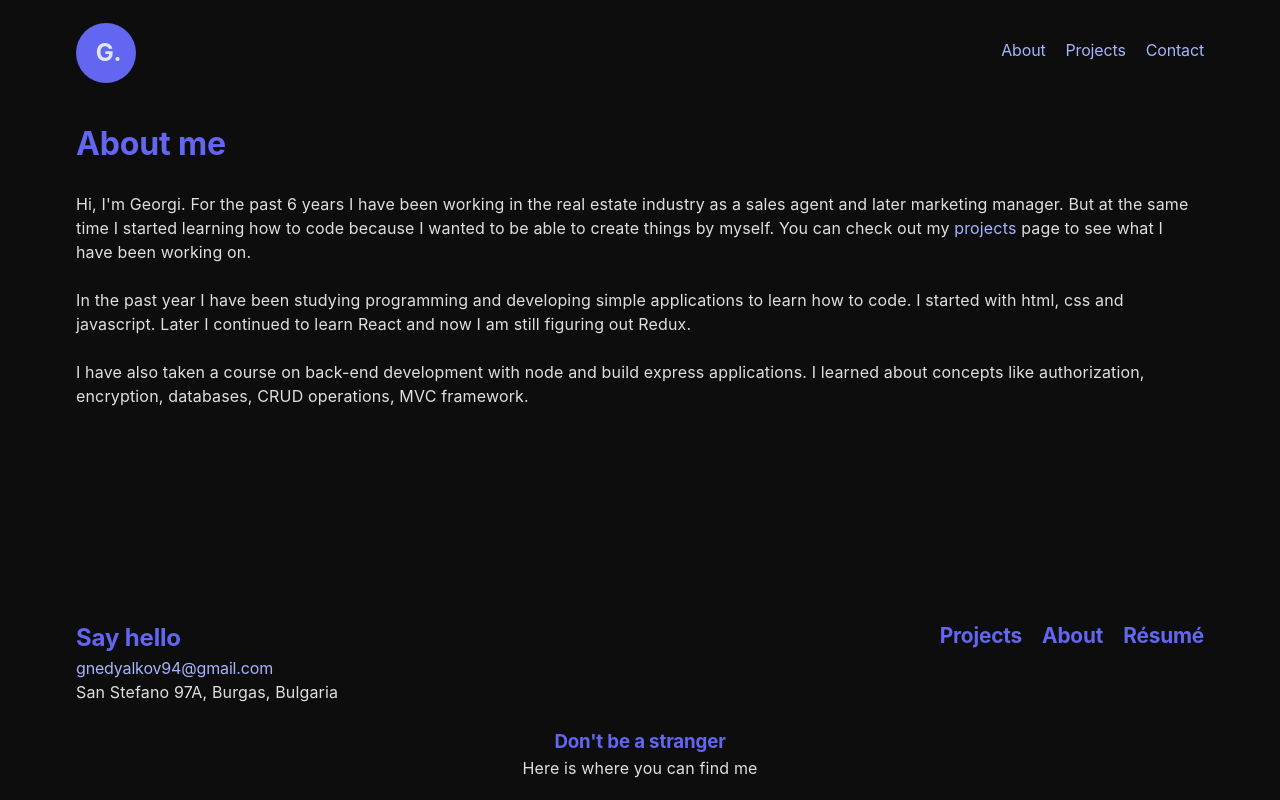
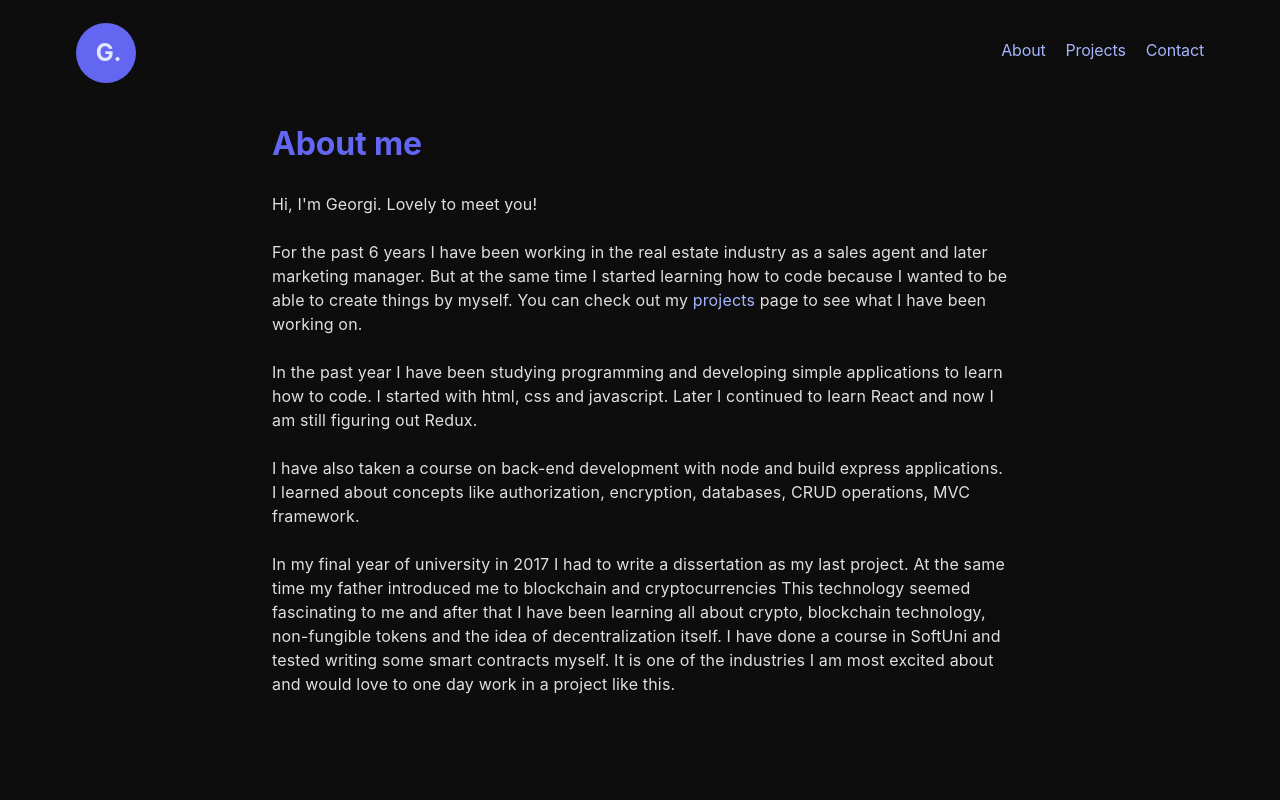
Before and after one commit to GeorgiNedyalkov/georginedyalkov.com, a React (Vite) app: page /about in a window 1280 px wide. Shown: the top 800 px of the page. Built offline with nearby package versions, Linux system fonts and the light colour scheme; no server answers.

Commit message:
docs: add content to about page
Adding additional content to about page
Also centered the content and added width for large screens

```diff
--- a/src/components/About/About.css
+++ b/src/components/About/About.css
@@ -2,3 +2,10 @@
     min-height: 50vh;
     margin-bottom: 100px;
 }
+
+@media screen and (min-width: 768px) {
+    .container {
+        width: var(--content-width-medium);
+        margin: 0 auto;
+    }
+}
--- a/src/components/About/About.jsx
+++ b/src/components/About/About.jsx
@@ -16,12 +16,14 @@ const About = () => {
 
   return (
     <div id="about-page">
+      <div className="container">
         <h1>About me</h1>
+        <p> Hi, I'm Georgi. Lovely to meet you!</p>
         <p>
-        Hi, I'm Georgi. For the past 6 years I have been working in the real
-        estate industry as a sales agent and later marketing manager. But at the
-        same time I started learning how to code because I wanted to be able to
-        create things by myself. You can check out my
+          For the past 6 years I have been working in the real estate industry
+          as a sales agent and later marketing manager. But at the same time I
+          started learning how to code because I wanted to be able to create
+          things by myself. You can check out my
           <Link className="link" to={"/projects"}>
             {" "}
             projects{" "}
@@ -29,16 +31,27 @@ const About = () => {
           page to see what I have been working on.
         </p>
         <p>
-        In the past year I have been studying programming and developing simple
-        applications to learn how to code. I started with html, css and
-        javascript. Later I continued to learn React and now I am still figuring
-        out Redux.
+          In the past year I have been studying programming and developing
+          simple applications to learn how to code. I started with html, css and
+          javascript. Later I continued to learn React and now I am still
+          figuring out Redux.
         </p>
         <p>
           I have also taken a course on back-end development with node and build
           express applications. I learned about concepts like authorization,
           encryption, databases, CRUD operations, MVC framework.
         </p>
+        <p>
+          In my final year of university in 2017 I had to write a dissertation
+          as my last project. At the same time my father introduced me to
+          blockchain and cryptocurrencies This technology seemed fascinating to
+          me and after that I have been learning all about crypto, blockchain
+          technology, non-fungible tokens and the idea of decentralization
+          itself. I have done a course in SoftUni and tested writing some smart
+          contracts myself. It is one of the industries I am most excited about
+          and would love to one day work in a project like this.
+        </p>
+      </div>
     </div>
   );
 };
```
Lines whose indentation alone changed are shown as unchanged.
